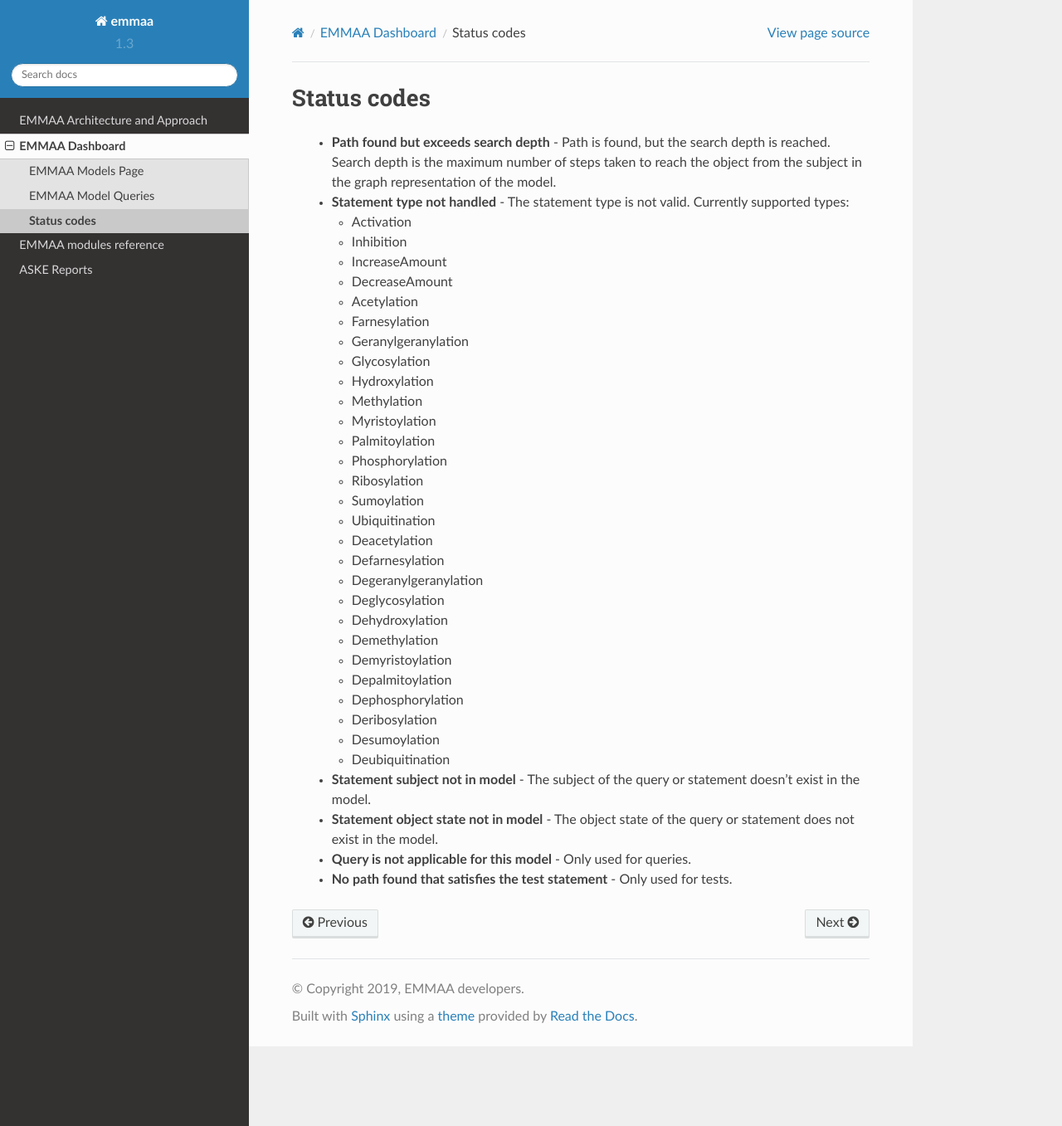
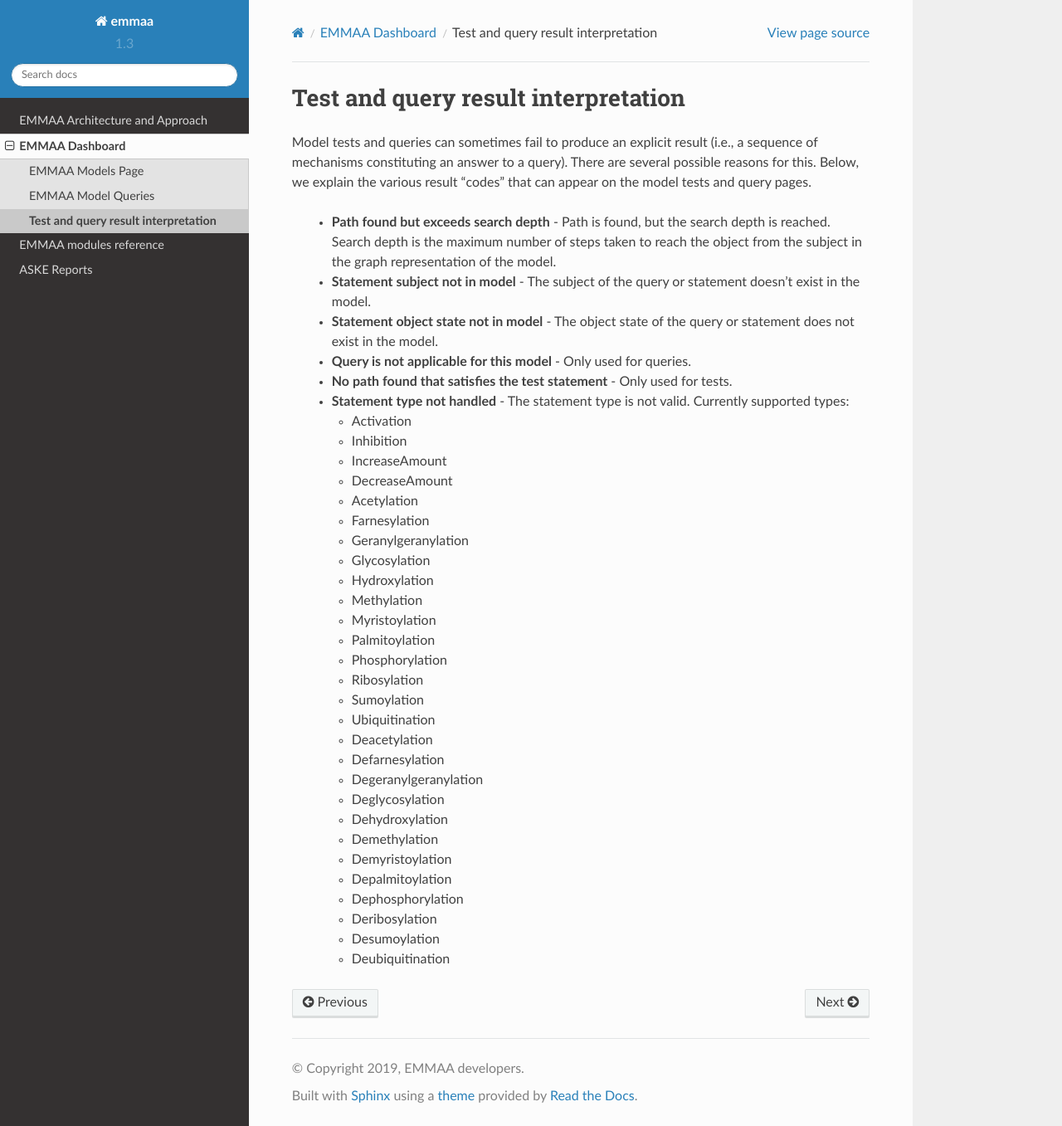
Before and after one commit to gyorilab/emmaa, a Sphinx documentation site: the page built from doc/dashboard/response_codes.rst, in a window 1280 px wide and 1357 px high. Shown: the whole window at 83% size. Built offline with Sphinx 7.4.7 and the Read the Docs theme 2.0.0, drawn with Linux system fonts in a browser that asks for light colours.

Commit message:
Restructure section on result codes

```diff
--- a/doc/dashboard/response_codes.rst
+++ b/doc/dashboard/response_codes.rst
@@ -1,9 +1,19 @@
-Status codes
-============
+Test and query result interpretation
+====================================
+Model tests and queries can sometimes fail to produce an explicit result (i.e.,
+a sequence of mechanisms constituting an answer to a query). There are several
+possible reasons for this. Below, we explain the various result "codes" that
+can appear on the model tests and query pages.
 
   - **Path found but exceeds search depth** - Path is found, but the search
     depth is reached. Search depth is the maximum number of steps taken to
     reach the object from the subject in the graph representation of the model.
+  - **Statement subject not in model** - The subject of the query or
+    statement doesn't exist in the model.
+  - **Statement object state not in model** - The object state of the
+    query or statement does not exist in the model.
+  - **Query is not applicable for this model** - Only used for queries.
+  - **No path found that satisfies the test statement** - Only used for tests.
   - **Statement type not handled** - The statement type is not valid.
     Currently supported types:
 
```
Also changed, not shown: other parts of doc/dashboard/response_codes.rst (+0 -7 lines).
